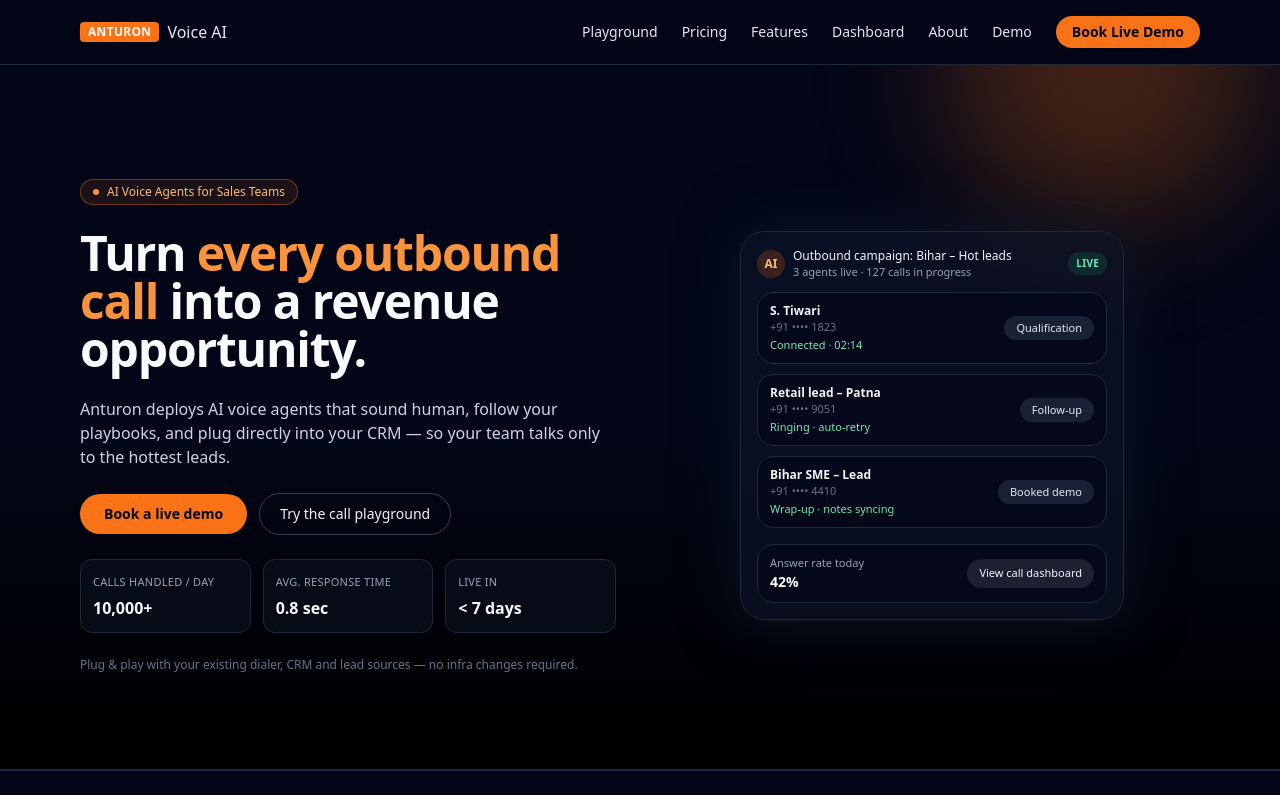
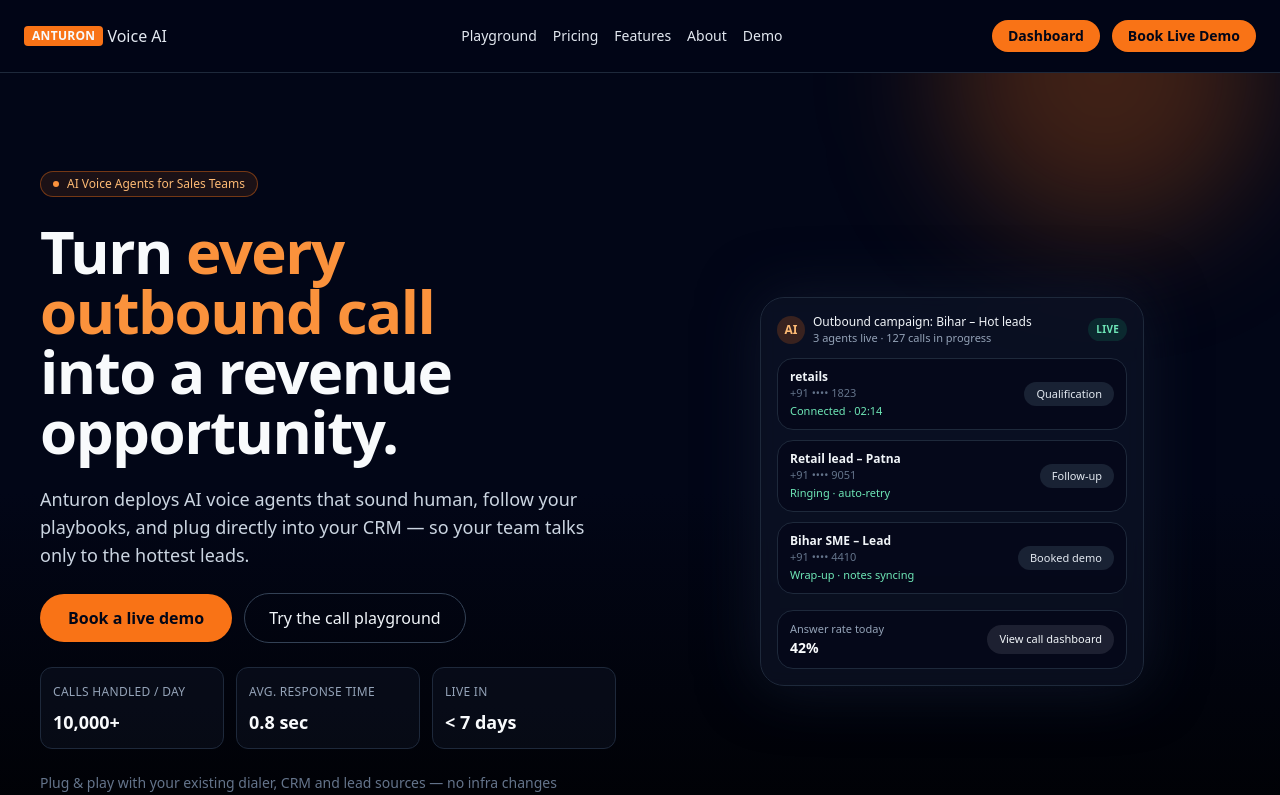
Before and after one commit to Sudhir86046/anturon-site, a Next.js app: page / in a window 1280 px wide. Shown: the top 795 px of the page. Built offline with nearby package versions, Linux system fonts and the light colour scheme.

Commit message:
Updated HeroSection, Navbar UI, margins and fonts

```diff
--- a/app/components/HeroSection.tsx
+++ b/app/components/HeroSection.tsx
@@ -10,11 +10,9 @@
 ];
 
 export default function HeroSection() {
-
   const [showIntroGlow, setShowIntroGlow] = useState(true);
 
   useEffect(() => {
-
     const t = setTimeout(() => setShowIntroGlow(false), 2500);
     return () => clearTimeout(t);
   }, []);
@@ -24,7 +22,6 @@
       id="hero"
       className="relative overflow-hidden border-b border-slate-800 bg-gradient-to-b from-slate-950 via-slate-950 to-black"
     >
-
       {showIntroGlow && (
         <div className="pointer-events-none fixed inset-0 z-40 flex items-center justify-center bg-slate-950/60">
           <motion.div
@@ -49,74 +46,74 @@
         className="pointer-events-none absolute inset-x-0 bottom-[-180px] h-80 bg-gradient-to-t from-orange-500/10 via-transparent to-transparent blur-3xl"
       />
 
-      <div className="mx-auto flex max-w-6xl flex-col gap-10 px-4 pb-16 pt-24 md:flex-row md:items-center md:gap-12 md:pb-24 md:pt-28">
+      {/* MAIN WRAPPER - MARGIN FIXED HERE */}
+      <div className="mx-auto flex max-w-[1400px] flex-col gap-10 px-4 md:px-10 pb-16 pt-20 md:flex-row md:items-center md:gap-12 md:pb-24 md:pt-24">
 
+        {/* LEFT SIDE CONTENT */}
         <motion.div
           initial={{ opacity: 0, x: -40 }}
           animate={{ opacity: 1, x: 0 }}
           transition={{ duration: 0.7, ease: "easeOut" }}
           className="relative z-10 flex-1 space-y-6"
         >
-
           <div className="inline-flex items-center gap-2 rounded-full border border-orange-500/40 bg-orange-500/10 px-3 py-1 text-xs font-medium text-orange-300">
             <span className="inline-block h-1.5 w-1.5 rounded-full bg-orange-400" />
             <span>AI Voice Agents for Sales Teams</span>
           </div>
 
-
-          <h1 className="text-balance text-3xl font-semibold leading-tight tracking-tight sm:text-4xl md:text-5xl">
+          {/* HEADING BIGGER */}
+          <h1 className="text-balance text-4xl font-semibold leading-tight tracking-tight sm:text-5xl md:text-6xl">
             Turn{" "}
             <span className="text-orange-400">every outbound call</span> into a
             revenue opportunity.
           </h1>
 
-
-          <p className="max-w-xl text-sm text-slate-300 sm:text-base">
+          {/* PARAGRAPH BIGGER */}
+          <p className="max-w-xl text-base text-slate-300 sm:text-lg">
             Anturon deploys AI voice agents that sound human, follow your
             playbooks, and plug directly into your CRM — so your team talks only
             to the hottest leads.
           </p>
 
-
+          {/* BUTTONS BIGGER */}
           <div className="flex flex-col gap-3 sm:flex-row sm:items-center">
             <a
               href="#book-demo"
-              className="inline-flex items-center justify-center rounded-full bg-orange-500 px-6 py-2.5 text-sm font-semibold text-slate-950 shadow-sm transition hover:bg-orange-400"
+              className="inline-flex items-center justify-center rounded-full bg-orange-500 px-7 py-3 text-base font-semibold text-slate-950 shadow-sm transition hover:bg-orange-400"
             >
               Book a live demo
             </a>
             <a
               href="#playground"
-              className="inline-flex items-center justify-center rounded-full border border-slate-700 px-5 py-2.5 text-sm font-medium text-slate-100 transition hover:border-slate-500 hover:bg-slate-900/60"
+              className="inline-flex items-center justify-center rounded-full border border-slate-700 px-6 py-3 text-base font-medium text-slate-100 transition hover:border-slate-500 hover:bg-slate-900/60"
             >
               Try the call playground
             </a>
           </div>
 
-
-          <div className="mt-4 grid gap-3 text-xs text-slate-300 sm:grid-cols-3 sm:text-sm">
+          {/* STATS BIGGER */}
+          <div className="mt-4 grid gap-3 text-sm text-slate-300 sm:grid-cols-3 sm:text-base">
             {stats.map((item) => (
               <div
                 key={item.label}
                 className="rounded-xl border border-slate-800 bg-slate-900/40 px-3 py-3"
               >
-                <div className="text-[11px] uppercase tracking-wide text-slate-400">
+                <div className="text-[12px] uppercase tracking-wide text-slate-400">
                   {item.label}
                 </div>
-                <div className="mt-1 text-sm font-semibold text-slate-50 sm:text-base">
+                <div className="mt-1 text-base font-semibold text-slate-50 sm:text-lg">
                   {item.value}
                 </div>
               </div>
             ))}
           </div>
 
-          <p className="mt-3 text-[11px] text-slate-500 sm:text-xs">
-            Plug &amp; play with your existing dialer, CRM and lead sources —
-            no infra changes required.
+          <p className="mt-3 text-[12px] text-slate-500 sm:text-sm">
+            Plug &amp; play with your existing dialer, CRM and lead sources — no infra changes required.
           </p>
         </motion.div>
 
-
+        {/* RIGHT SIDE UI */}
         <motion.div
           initial={{ opacity: 0, x: 40, scale: 0.96 }}
           animate={{ opacity: 1, x: 0, scale: 1 }}
@@ -144,10 +141,9 @@
               </span>
             </div>
 
-
             <div className="space-y-2.5 text-xs">
               <CallRow
-                name="S. Tiwari"
+                name="retails"
                 number="+91 •••• 1823"
                 status="Connected · 02:14"
                 stage="Qualification"
@@ -165,7 +161,6 @@
                 stage="Booked demo"
               />
             </div>
-
 
             <div className="mt-4 flex items-center justify-between rounded-2xl border border-slate-800 bg-slate-950/60 px-3 py-2.5">
               <div className="text-[11px] text-slate-400">
--- a/app/components/IntroOverlay.tsx
+++ b/app/components/IntroOverlay.tsx
@@ -9,8 +9,8 @@
 
   useEffect(() => {
 
-    const t1 = setTimeout(() => setHideAnim(true), 1400);
-    const t2 = setTimeout(() => setVisible(false), 3000);
+    const t1 = setTimeout(() => setHideAnim(true), 1600);
+    const t2 = setTimeout(() => setVisible(false), 2000);
 
     return () => {
       clearTimeout(t1);
--- a/app/components/Navbar.tsx
+++ b/app/components/Navbar.tsx
@@ -7,7 +7,6 @@
   { label: "Playground", href: "#playground" },
   { label: "Pricing", href: "#packages" },
   { label: "Features", href: "#features" },
-  { label: "Dashboard", href: "https://api.anturon.io", external: true },
   { label: "About", href: "#about" },
   { label: "Demo", href: "#book-demo" },
 ];
@@ -17,9 +16,10 @@
 
   return (
     <header className="sticky top-0 z-50 border-b border-slate-800 bg-slate-950/80 backdrop-blur">
-      <nav className="mx-auto flex max-w-6xl items-center justify-between px-4 py-3 md:py-4">
-
-        <div className="flex items-center gap-2">
+      {/* NAVBAR ROW */}
+      <nav className="mx-auto flex max-w-[1400px] items-center px-6 py-5">
+        {/* LEFT: LOGO */}
+        <div className="flex items-center gap-1">
           <span className="rounded bg-orange-500 px-2 py-0.5 text-xs font-semibold uppercase tracking-wide">
             anturon
           </span>
@@ -28,19 +28,8 @@
           </span>
         </div>
 
-
-        <button
-          className="inline-flex h-9 w-9 items-center justify-center rounded-md border border-slate-700 md:hidden"
-          onClick={() => setIsOpen((prev) => !prev)}
-          aria-label="Toggle navigation"
-        >
-          <span className="block h-0.5 w-4 bg-slate-100" />
-          <span className="mt-1 block h-0.5 w-4 bg-slate-100" />
-          <span className="mt-1 block h-0.5 w-4 bg-slate-100" />
-        </button>
-
-
-        <div className="hidden items-center gap-6 md:flex">
+        {/* CENTER: NAV LINKS (DESKTOP) */}
+        <div className="hidden md:flex flex-[1.3] items-center justify-end gap-4">
           {navLinks.map((item) =>
             item.external ? (
               <a
@@ -62,6 +51,16 @@
               </Link>
             )
           )}
+        </div>
+
+        {/* RIGHT: BUTTONS (DESKTOP) */}
+        <div className="hidden md:flex flex-1 items-center justify-end gap-3">
+          <Link
+            href="https://api.anturon.io"
+            className="rounded-full bg-orange-500 px-4 py-1.5 text-sm font-semibold text-slate-950 shadow-sm transition hover:bg-orange-400"
+          >
+            Dashboard
+          </Link>
 
           <Link
             href="#book-demo"
@@ -70,12 +69,23 @@
             Book Live Demo
           </Link>
         </div>
+
+        {/* MOBILE: HAMBURGER BUTTON (RIGHT CORNER) */}
+        <button
+          className="ml-auto inline-flex h-9 w-9 items-center justify-center rounded-md border border-slate-700 md:hidden"
+          onClick={() => setIsOpen((prev) => !prev)}
+          aria-label="Toggle navigation"
+        >
+          <span className="block h-0.5 w-4 bg-slate-100" />
+          <span className="mt-1 block h-0.5 w-4 bg-slate-100" />
+          <span className="mt-1 block h-0.5 w-4 bg-slate-100" />
+        </button>
       </nav>
 
-
+      {/* MOBILE DROPDOWN MENU */}
       {isOpen && (
         <div className="border-t border-slate-800 bg-slate-950 md:hidden">
-          <div className="mx-auto flex max-w-6xl flex-col gap-1 px-4 py-3">
+          <div className="mx-auto flex max-w-7xl flex-col gap-1 px-4 py-3">
             {navLinks.map((item) =>
               item.external ? (
                 <a
@@ -100,6 +110,15 @@
               )
             )}
 
+            {/* Dashboard in mobile menu */}
+            <Link
+              href="https://api.anturon.io"
+              onClick={() => setIsOpen(false)}
+              className="mt-2 rounded-full bg-orange-500 px-3 py-2 text-center text-sm font-semibold text-slate-950 hover:bg-orange-400"
+            >
+              Dashboard
+            </Link>
+
             <Link
               href="#book-demo"
               onClick={() => setIsOpen(false)}
```
Lines whose indentation alone changed are shown as unchanged.
